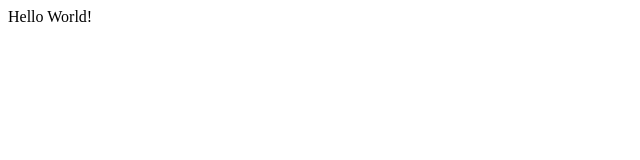
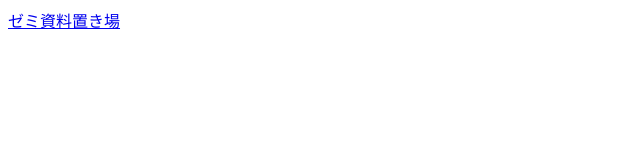
Before and after one commit to morinoyu8/morinoyu8.github.io, a plain HTML site: page index.html in a window 1280 px wide. Shown: the whole page, without its empty margins (0-640 px from the left). Drawn offline with Linux system fonts and the light colour scheme.

Commit message:
add link

```diff
--- a/index.html
+++ b/index.html
@@ -1,5 +1,5 @@
 <html>
     <body>
-        Hello World!
+        <a href="https://morinoyu8.github.io/glab">ゼミ資料置き場</a>
     </body>
 </html>
```
